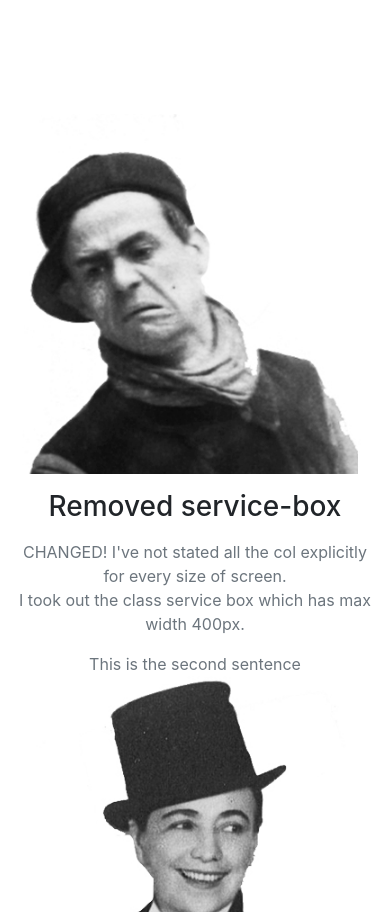
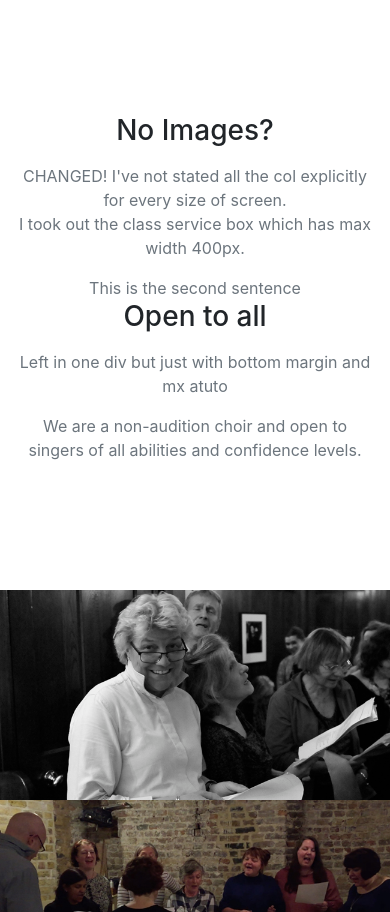
Before and after one commit to andhide/andhide.github.io, a website with bundled scripts: page tablet collums 2.html in a window 390 px wide. Shown: the part 188-1100 px from the top of the page. Built offline with nearby package versions, Linux system fonts and the light colour scheme.

Commit message:
Update tablet collums 2.html

```diff
--- a/tablet collums 2.html
+++ b/tablet collums 2.html
@@ -43,8 +43,7 @@
        <div class="container-fluid">
         <div class="row">
           <div class="col-lg-6 col-md-6 col-sm-6 col-xs-6 text-center">
-           	  <img class="img-fluid mb-3" src="img/small/gus2.jpg" alt="Gus Elen">
-              <h3 class="mb-3">Removed service-box</h3>
+              <h3 class="mb-3">No Images?</h3>
               <p class="text-muted mb-0">
               CHANGED!  I've not stated all the col explicitly for every size of screen.
               <br>I took out the class service box which has max width 400px.
@@ -55,7 +54,6 @@
           </div>
 
           <div class="col-lg-6 col-md-6 col-sm-6 col-xs-6 text-center">
-            <img class="img-fluid mb-3" src="img/small/ella.jpg" alt="Ela Shields">
               <h3 class="mb-3">Open to all</h3>
               <p class="text-muted mb-0">
               Left in one div but just with bottom margin and mx atuto
```
